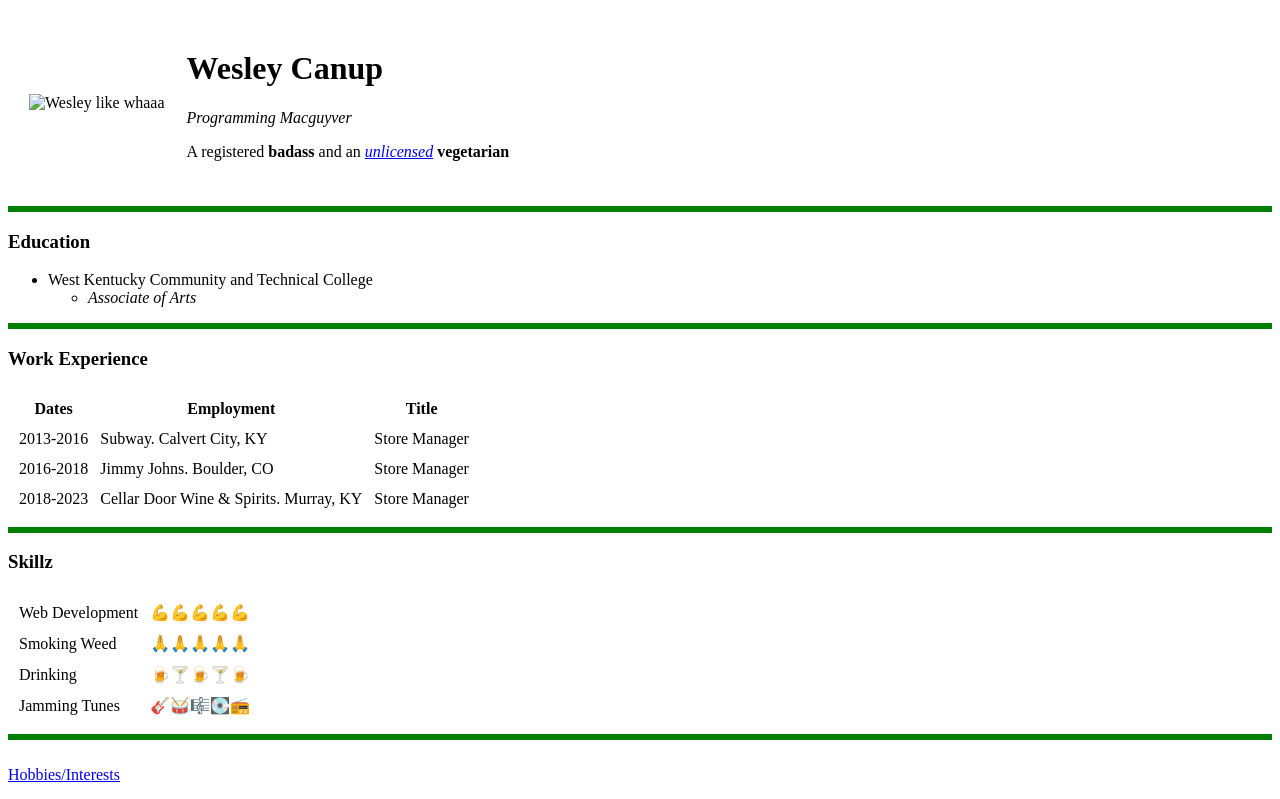
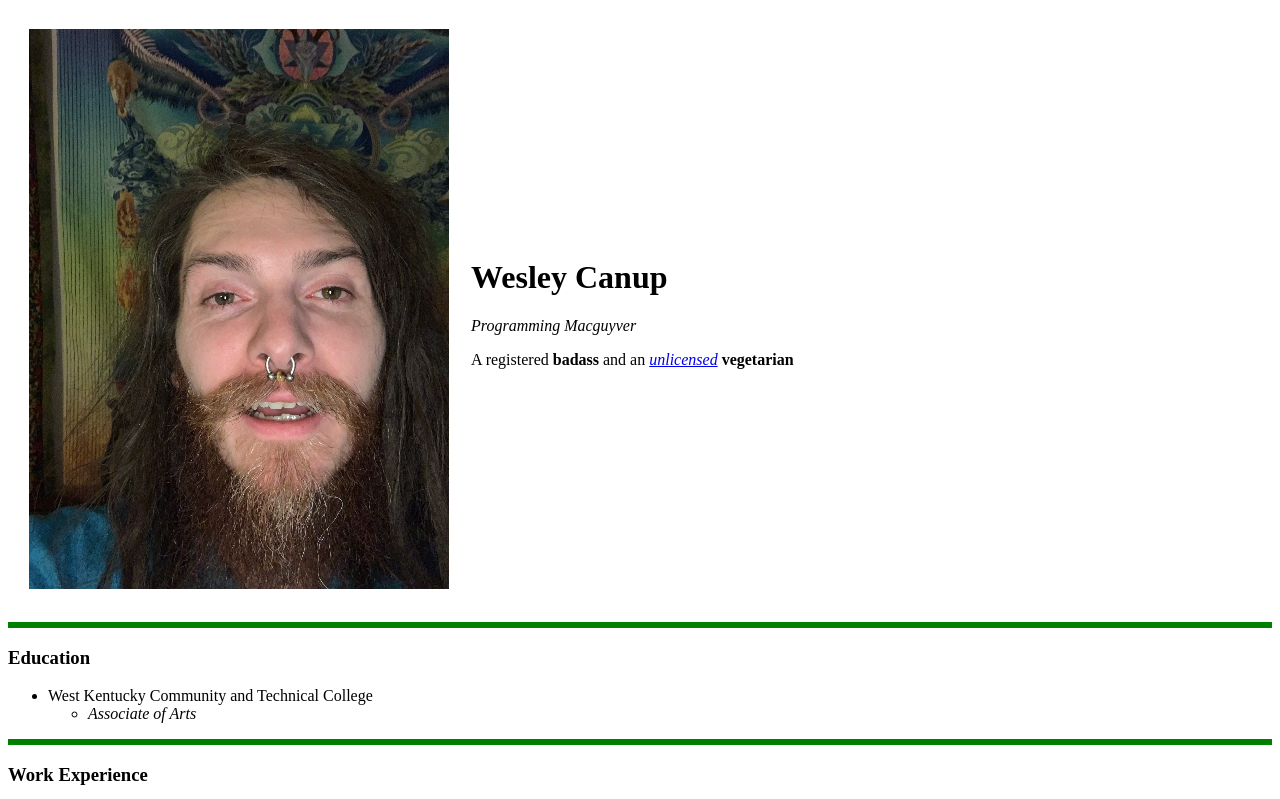
Before and after one commit to CodeHippie420/CV, a plain HTML site: page index.html in a window 1280 px wide. Shown: the top 799 px of the page. Drawn offline with Linux system fonts and the light colour scheme.

Commit message:
Update index.html

```diff
--- a/index.html
+++ b/index.html
@@ -9,7 +9,7 @@
 <body>
   <table cellspacing="20">
     <tr>
-      <td><img src="CV / website self image.jpg" alt="Wesley like whaaa"/></td>
+      <td><img src="https://github.com/CodeHippie420/CV/blob/main/website%20self%20image.jpg?raw=true" alt="Wesley like whaaa"/></td>
       <td><h1>Wesley Canup</h1>
       <p><em>Programming Macguyver</em></p>
       <p>A registered <strong>badass</strong> and an <em><a href="https://www.youtube.com/watch?v=ADdpLv3RDhA" target="_blank" rel="noopener noreferrer">unlicensed</a></em> <strong>vegetarian</strong></p></td>
```
